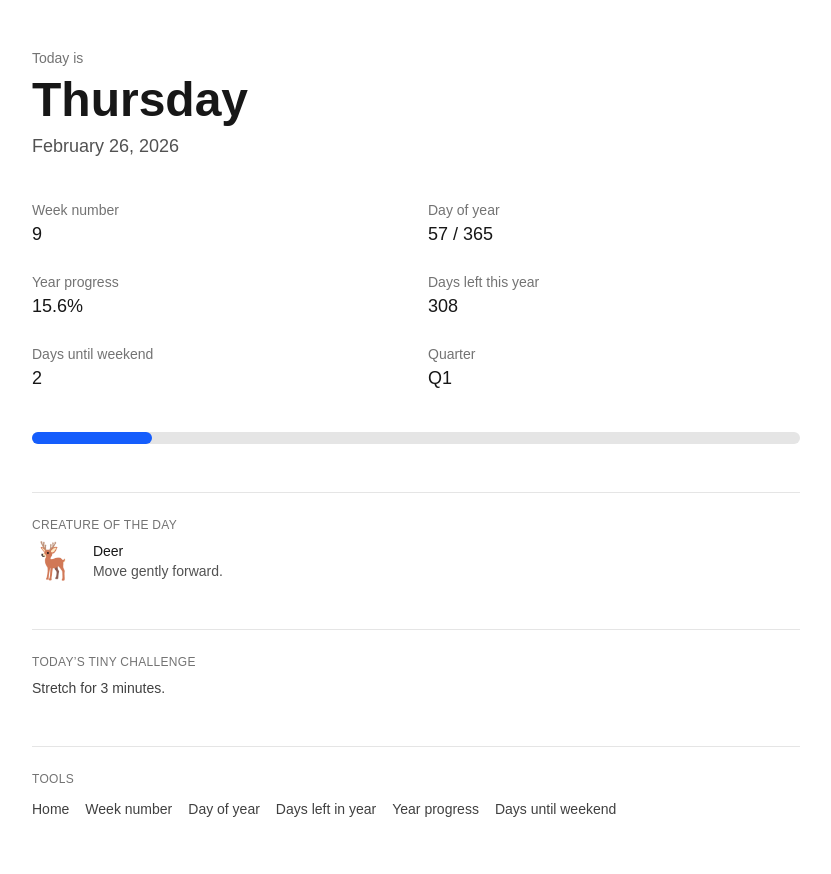
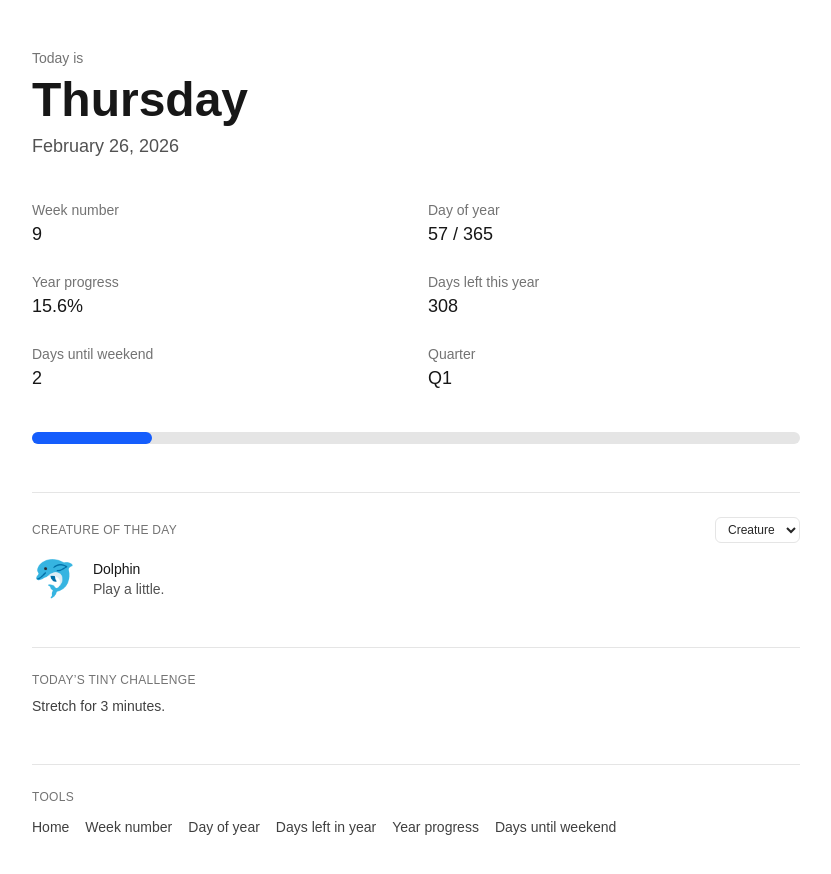
Before and after one commit to bosmeel/whatdayisit-now, a Next.js app: page / in a window 1280 px wide. Shown: the top 874 px of the page, without its empty margins (224-1055 px from the left). Built offline with nearby package versions, Linux system fonts and the light colour scheme.

Commit message:
Add creature category preference

```diff
--- a/app/page.tsx
+++ b/app/page.tsx
@@ -1,6 +1,6 @@
+import CreatureWidget from "../components/CreatureWidget";
 import ToolsNav from "../components/ToolsNav";
 import { getDailyChallenge } from "../lib/dailyChallenge";
-import { getDailyCreature } from "../lib/dailyCreature";
 import {
   getDayOfYear,
   getTotalDaysInYear,
@@ -34,9 +34,8 @@ export default function Home() {
   const progress = getYearProgressPercent(now);
   const quarter = getQuarter(now);
   const daysUntilWeekend = getDaysUntilWeekend(now);
-
-  const creature = getDailyCreature(now);
   const challenge = getDailyChallenge(now);
+  const isoDate = now.toISOString().slice(0, 10);
 
   return (
     <main className="min-h-screen bg-white text-neutral-900 px-6 py-12">
@@ -89,22 +88,8 @@ export default function Home() {
             />
           </div>
         </div>
-
-        <div className="mt-12 border-t border-neutral-200 pt-6">
-          <p className="text-xs uppercase tracking-wide text-neutral-500 mb-2">
-            Creature of the day
-          </p>
-
-          <div className="flex items-center gap-4">
-            <span className="text-4xl">{creature.emoji}</span>
-            <div>
-              <p className="text-sm font-medium">{creature.name}</p>
-              <p className="text-sm text-neutral-600">{creature.vibe}</p>
-            </div>
-          </div>
-        </div>
-
-        <div className="mt-12 border-t border-neutral-200 pt-6">
+        <CreatureWidget isoDate={isoDate} />
+                <div className="mt-12 border-t border-neutral-200 pt-6">
           <p className="text-xs uppercase tracking-wide text-neutral-500 mb-2">
             Today’s tiny challenge
           </p>
--- /dev/null
+++ b/components/CreatureWidget.tsx
@@ -0,0 +1,66 @@
+"use client";
+
+import { useEffect, useMemo, useState } from "react";
+import {
+  CATEGORY_OPTIONS,
+  CreatureCategory,
+  getCreatureOfDay,
+} from "../lib/creatures";
+
+const STORAGE_KEY = "whatday_creature_category";
+
+type Props = {
+  isoDate: string; // "YYYY-MM-DD"
+};
+
+export default function CreatureWidget({ isoDate }: Props) {
+  const [category, setCategory] = useState<CreatureCategory>("creature");
+
+  useEffect(() => {
+    const saved = window.localStorage.getItem(STORAGE_KEY) as CreatureCategory | null;
+    if (saved && CATEGORY_OPTIONS.some((o) => o.value === saved)) {
+      setCategory(saved);
+    }
+  }, []);
+
+  useEffect(() => {
+    window.localStorage.setItem(STORAGE_KEY, category);
+  }, [category]);
+
+  const creature = useMemo(() => {
+    return getCreatureOfDay(isoDate, category);
+  }, [isoDate, category]);
+
+  return (
+    <div className="mt-12 border-t border-neutral-200 pt-6">
+      <div className="flex items-center justify-between gap-4 mb-4">
+        <p className="text-xs uppercase tracking-wide text-neutral-500">
+          Creature of the day
+        </p>
+
+        <label className="text-xs text-neutral-500">
+          <span className="sr-only">Creature category</span>
+          <select
+            className="border border-neutral-200 rounded-md px-2 py-1 bg-white text-neutral-800"
+            value={category}
+            onChange={(e) => setCategory(e.target.value as CreatureCategory)}
+          >
+            {CATEGORY_OPTIONS.map((opt) => (
+              <option key={opt.value} value={opt.value}>
+                {opt.label}
+              </option>
+            ))}
+          </select>
+        </label>
+      </div>
+
+      <div className="flex items-center gap-4">
+        <span className="text-4xl">{creature.emoji}</span>
+        <div>
+          <p className="text-sm font-medium">{creature.name}</p>
+          <p className="text-sm text-neutral-600">{creature.vibe}</p>
+        </div>
+      </div>
+    </div>
+  );
+}
--- /dev/null
+++ b/lib/creatures.ts
@@ -0,0 +1,86 @@
+export type CreatureCategory = "creature" | "cat" | "dog" | "bird" | "surprise";
+
+type Creature = {
+  emoji: string;
+  name: string;
+  vibe: string;
+};
+
+const creatures: Creature[] = [
+  { emoji: "🐢", name: "Turtle", vibe: "Slow and steady today." },
+  { emoji: "🦊", name: "Fox", vibe: "Stay curious." },
+  { emoji: "🦉", name: "Owl", vibe: "Trust your quiet wisdom." },
+  { emoji: "🐝", name: "Bee", vibe: "Small actions matter." },
+  { emoji: "🐙", name: "Octopus", vibe: "Adapt and flow." },
+  { emoji: "🦔", name: "Hedgehog", vibe: "Protect your energy." },
+  { emoji: "🐬", name: "Dolphin", vibe: "Play a little." },
+  { emoji: "🦌", name: "Deer", vibe: "Move gently forward." },
+  { emoji: "🐿️", name: "Squirrel", vibe: "Prepare wisely." },
+  { emoji: "🦩", name: "Flamingo", vibe: "Stand tall." },
+];
+
+const cats: Creature[] = [
+  { emoji: "🐈", name: "Cat", vibe: "Choose comfort + focus." },
+  { emoji: "😺", name: "Happy Cat", vibe: "Keep it light." },
+  { emoji: "😼", name: "Smirk Cat", vibe: "Confidence, quietly." },
+  { emoji: "😸", name: "Grin Cat", vibe: "Celebrate small wins." },
+  { emoji: "🐈‍⬛", name: "Black Cat", vibe: "Move with intention." },
+];
+
+const dogs: Creature[] = [
+  { emoji: "🐕", name: "Dog", vibe: "Loyalty to your plan." },
+  { emoji: "🐶", name: "Puppy", vibe: "Start simple, stay playful." },
+  { emoji: "🦮", name: "Guide Dog", vibe: "One step at a time." },
+  { emoji: "🐕‍🦺", name: "Service Dog", vibe: "Support your future self." },
+];
+
+const birds: Creature[] = [
+  { emoji: "🐦", name: "Bird", vibe: "Keep perspective." },
+  { emoji: "🦅", name: "Eagle", vibe: "Aim higher today." },
+  { emoji: "🦜", name: "Parrot", vibe: "Say what matters." },
+  { emoji: "🕊️", name: "Dove", vibe: "Calm and steady." },
+];
+
+export const CATEGORY_OPTIONS: Array<{ value: CreatureCategory; label: string }> =
+  [
+    { value: "creature", label: "Creature" },
+    { value: "cat", label: "Cat" },
+    { value: "dog", label: "Dog" },
+    { value: "bird", label: "Bird" },
+    { value: "surprise", label: "Surprise" },
+  ];
+
+function seedFromIsoDate(isoDate: string): number {
+  // isoDate = "YYYY-MM-DD"
+  // Deterministic and timezone-proof.
+  const numeric = Number(isoDate.replace(/-/g, ""));
+  return Number.isFinite(numeric) ? numeric : 0;
+}
+
+function pick(list: Creature[], seed: number): Creature {
+  return list[seed % list.length];
+}
+
+function getList(category: Exclude<CreatureCategory, "surprise">): Creature[] {
+  if (category === "cat") return cats;
+  if (category === "dog") return dogs;
+  if (category === "bird") return birds;
+  return creatures;
+}
+
+export function getCreatureOfDay(isoDate: string, category: CreatureCategory): Creature {
+  const seed = seedFromIsoDate(isoDate);
+
+  if (category === "surprise") {
+    const groups: Array<Exclude<CreatureCategory, "surprise">> = [
+      "creature",
+      "cat",
+      "dog",
+      "bird",
+    ];
+    const chosenGroup = groups[seed % groups.length];
+    return pick(getList(chosenGroup), seed);
+  }
+
+  return pick(getList(category), seed);
+}
```
